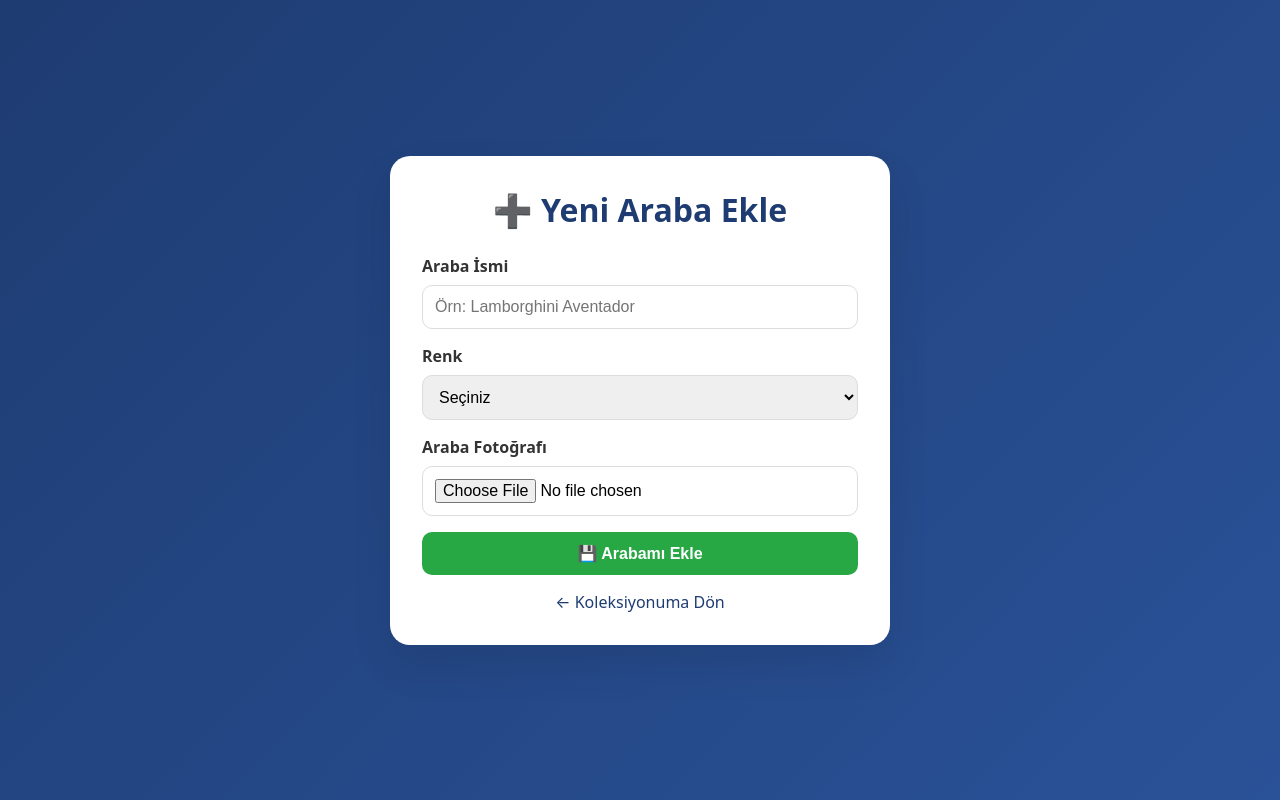
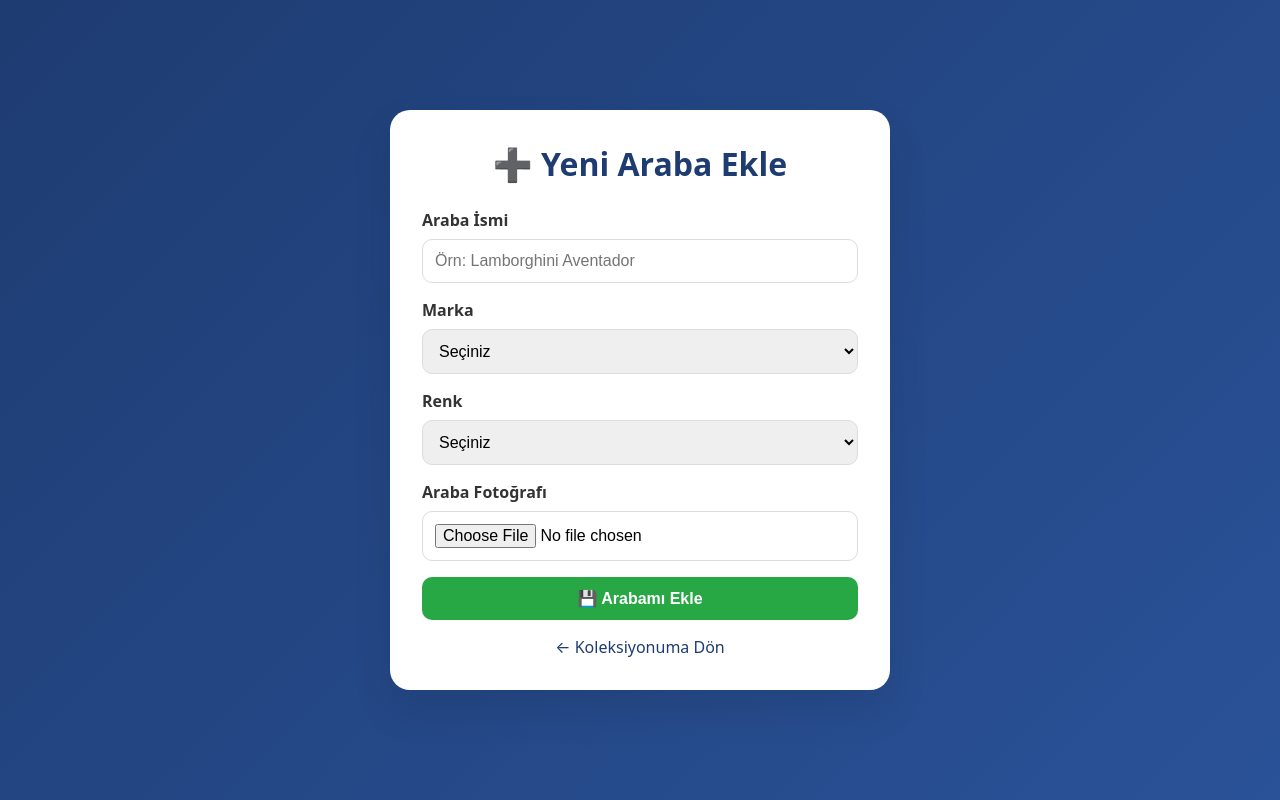
Before and after one commit to EmirCMD87/diecast-app, a Flask app: page /araba_ekle in a window 1280 px wide. Run offline with Flask 3, Linux system fonts and the light colour scheme; the visitor is signed in with stand-in values (Sample User, id 1).

Commit message:
Update araba_ekle.html

```diff
--- a/templates/araba_ekle.html
+++ b/templates/araba_ekle.html
@@ -94,6 +94,15 @@
                 <input type="text" name="isim" placeholder="Örn: Lamborghini Aventador" required>
             </div>
             <div class="form-group">
+                <label>Marka</label>
+                <select name="marka" required>
+                    <option value="">Seçiniz</option>
+                    <option value="Hot Wheels">🔥 Hot Wheels</option>
+                    <option value="Matchbox">📦 Matchbox</option>
+                    <option value="Diğer">🚗 Diğer</option>
+                </select>
+            </div>
+            <div class="form-group">
                 <label>Renk</label>
                 <select name="renk" required>
                     <option value="">Seçiniz</option>
```
